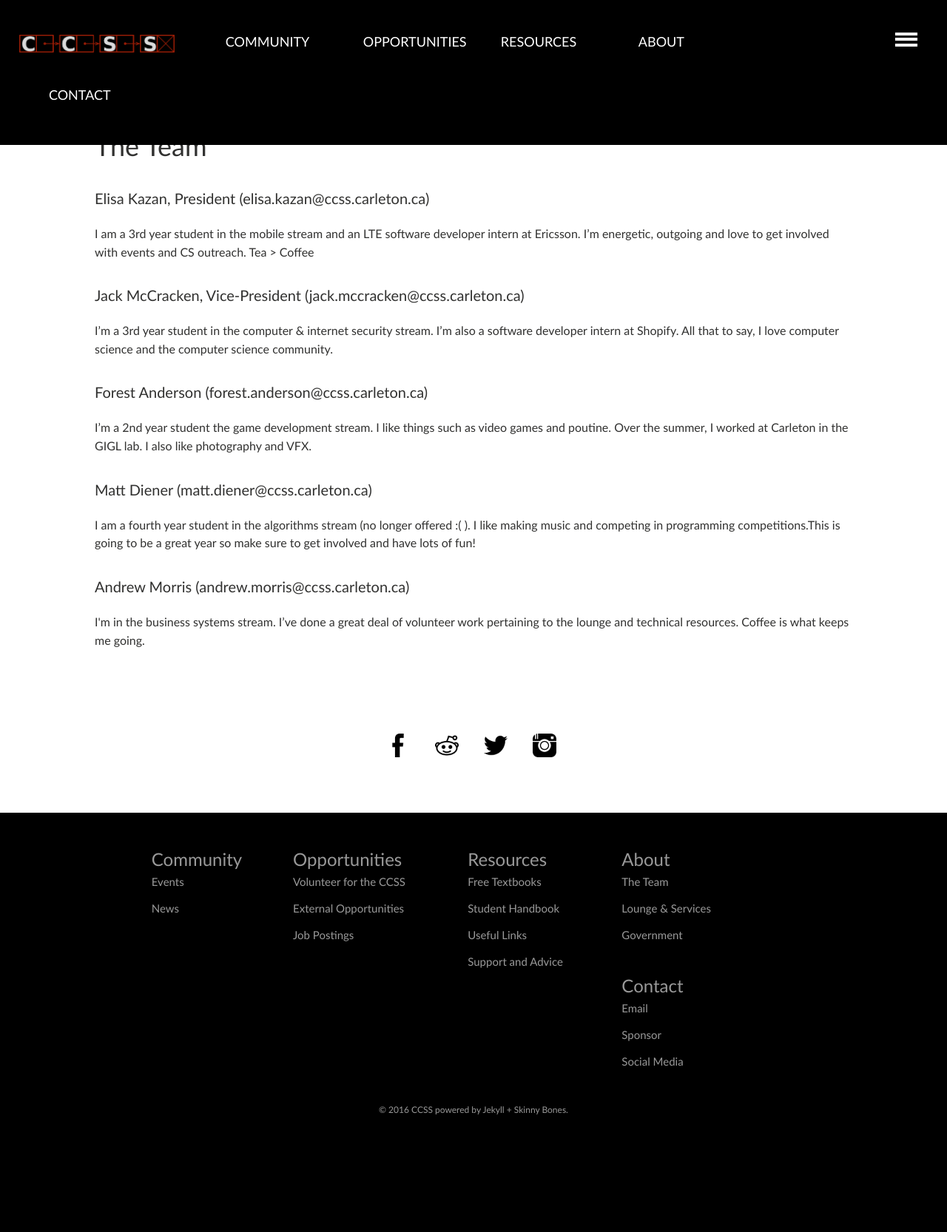
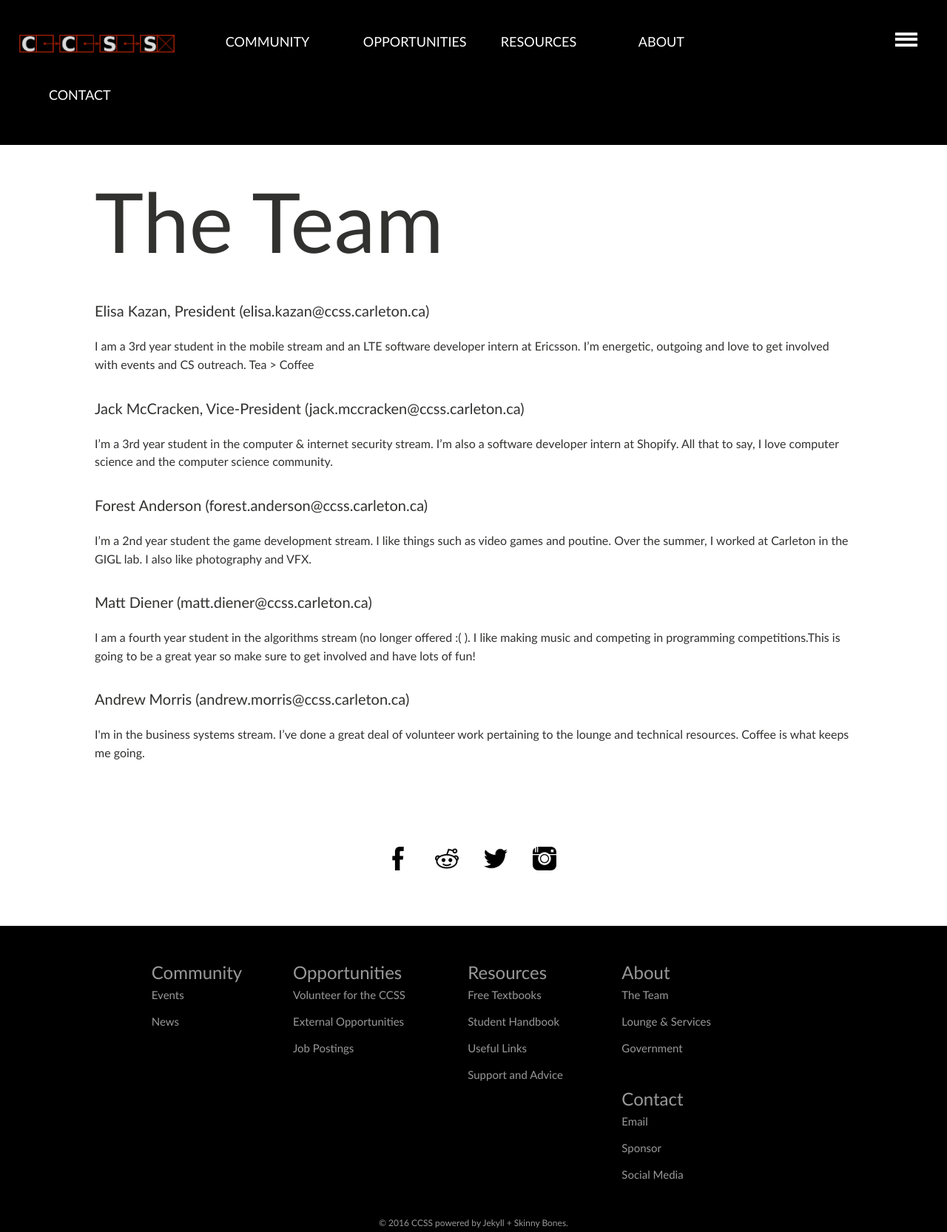
Before and after one commit to brittnylapierre/ccss_web, a Jekyll site: the page built from about/team/index.md, in a window 1280 px wide. Shown: the whole page at 74% size. Built offline with Jekyll 4.4.1, drawn with Linux system fonts in a browser that asks for light colours; before the commit the page ends 1513 px from its top, so only the background shows below that.

Commit message:
Updated index.md

```diff
--- a/about/team/index.md
+++ b/about/team/index.md
@@ -5,7 +5,7 @@ title: Team
 published: true
 ---
 <div class='content-wrap'>
-  <h1>The Team</h1>
+  <h1 class="big-page-title">The Team</h1>
   <h5>Elisa Kazan, President (elisa.kazan@ccss.carleton.ca)</h5>
   <p>I am a 3rd year student in the mobile stream and an LTE software developer intern at Ericsson. I’m energetic, outgoing and love to get involved with events and CS outreach. Tea > Coffee</p>
 
```
